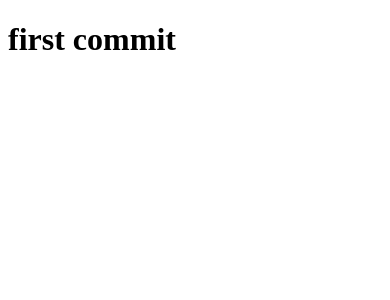
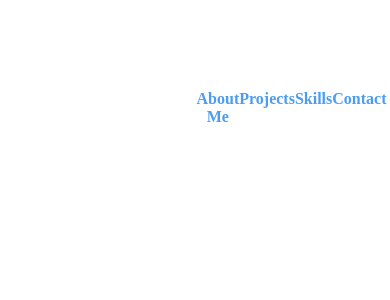
Before and after one commit to randyarbolaez/personal-website, an Angular app: page / in a window 390 px wide. Shown: the top 300 px of the page. Built offline with nearby package versions, Linux system fonts and the light colour scheme.

Commit message:
working on navbar

```diff
--- a/src/app/app.component.css
+++ b/src/app/app.component.css
@@ -0,0 +1,117 @@
+.sec {
+  background: transparent;
+  /* transform: skewY(20deg);
+  transform: skewX(45deg); */
+  text-align: center;
+}
+/*
+.container {
+  display: flex;
+  justify-content: space-evenly;
+}
+*/
+
+a {
+  color: #4c9cf1;
+  text-decoration: none;
+  font-weight: bold;
+}
+
+a:hover {
+  color: #444;
+}
+
+img {
+  width: 100%;
+}
+
+header {
+  background: transparent;
+  z-index: 100;
+  display: flex;
+  justify-content: center;
+}
+
+nav {
+  margin: 10px;
+}
+
+#menu-icon {
+  display: hidden;
+  width: 40px;
+  height: 40px;
+  background: url('https://images.pexels.com/photos/356378/pexels-photo-356378.jpeg?auto=compress&cs=tinysrgb&h=350')
+    center;
+}
+
+ul {
+  list-style: none;
+  margin: 0%;
+}
+
+li {
+  display: inline-block;
+  padding: 10px;
+}
+
+@media only screen and (max-width: 640px) {
+  .kdfnjnfd {
+    /* background: url('http://qnimate.com/wp-content/uploads/2014/03/images2.jpg')
+      no-repeat; */
+    max-width: 100vw;
+    height: 50vh;
+    padding: 0%;
+    background-size: contain;
+  }
+
+  header {
+    display: flex;
+    justify-content: flex-end;
+  }
+
+  #menu-icon {
+    display: inline-block;
+  }
+
+  nav ul,
+  nav:active ul {
+    display: none;
+    position: absolute;
+    padding: 20px;
+    right: 20px;
+    top: 60px;
+    width: 30%;
+    /* height: 30px; */
+  }
+
+  nav ul,
+  nav:active ul {
+    display: flex;
+    /* position: absolute; */
+    /* padding: 20px; */
+    /* right: 20px; */
+    /* top: 60px; */
+    /* width: 30%; */
+    /* height: 30px; */
+    justify-content: center;
+  }
+
+  nav li {
+    text-align: center;
+    width: 100%;
+    padding: 10px 0;
+    margin: 0;
+    height: 30px;
+  }
+
+  nav:hover ul {
+    display: block;
+  }
+
+  .sec {
+    background: transparent;
+    transform: skewY(0deg);
+    transform: skewX(0deg);
+    /* border: 2px solid black; */
+  }
+}
--- a/src/app/app.component.html
+++ b/src/app/app.component.html
@@ -1 +1,21 @@
-<h1>first commit</h1>
+<div class="kdfnjnfd">
+  <header>
+    <nav>
+      <!-- <a href="#" id="menu-icon"></a> -->
+      <ul>
+        <li class="sec">
+          <a href="#">About Me</a>
+        </li>
+        <li class="sec">
+          <a href="#">Projects</a>
+        </li>
+        <li class="sec">
+          <a href="#">Skills</a>
+        </li>
+        <li class="sec">
+          <a href="#">Contact</a>
+        </li>
+      </ul>
+    </nav>
+  </header>
+</div>
--- a/src/styles.css
+++ b/src/styles.css
@@ -1 +1,4 @@
 /* You can add global styles to this file, and also import other style files */
+body {
+  margin: 0 auto;
+}
```
Also changed, not shown: src/app/app.module.ts (+4 -8 lines).
